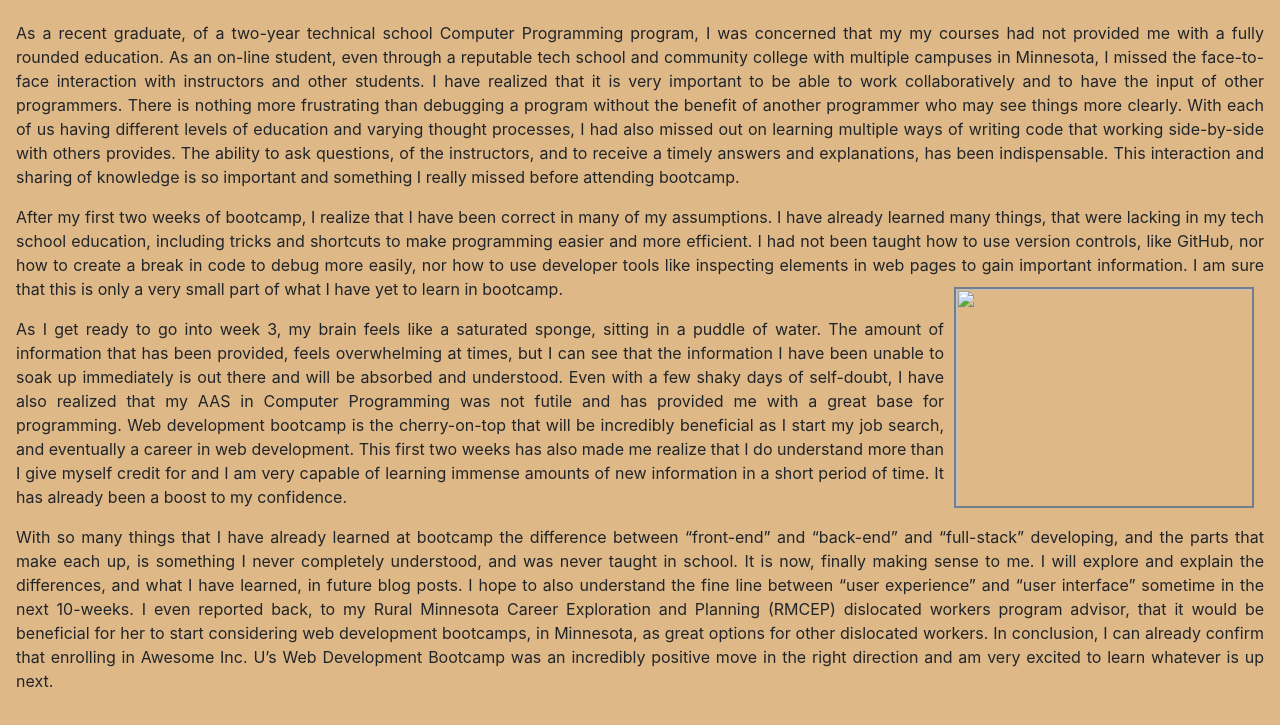
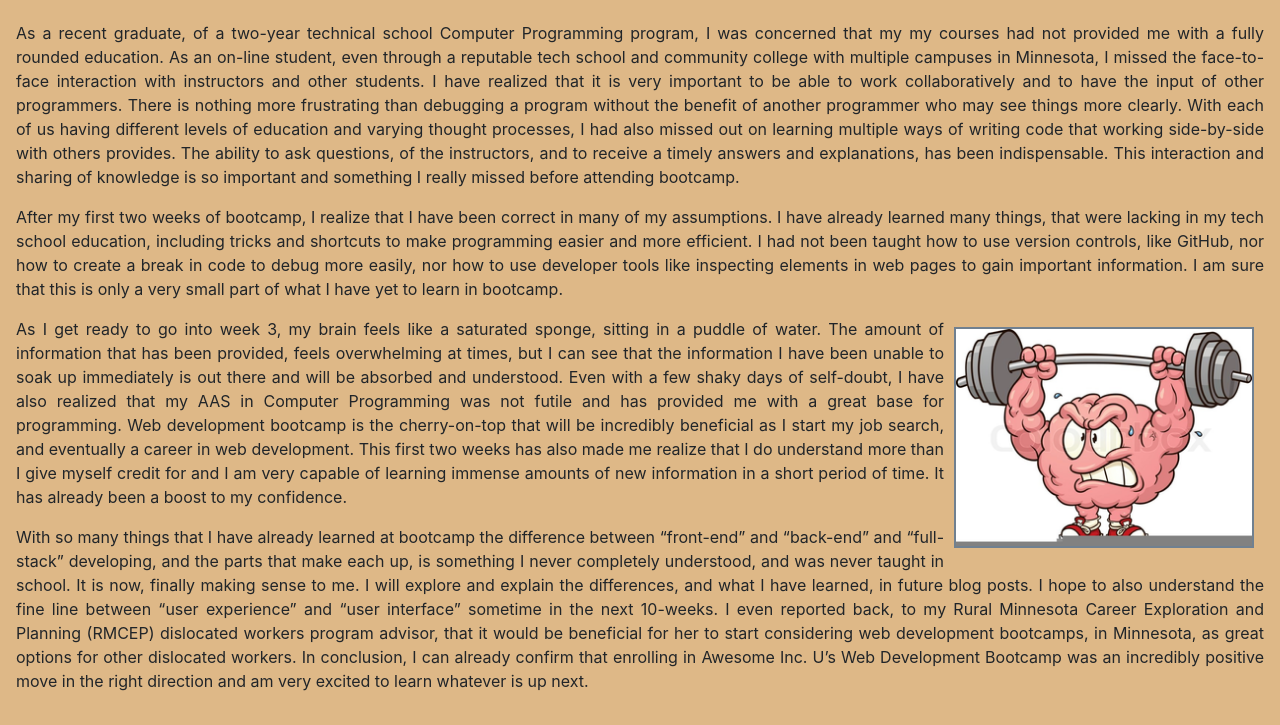
Before and after one commit to demoncowgirl/blog, a plain HTML site: page blog/blogpost1.html in a window 1280 px wide. Shown: the part 121-846 px from the top of the page. Drawn offline with nearby package versions, Linux system fonts and the light colour scheme.

Commit message:
correct src code for image

```diff
--- a/blog/blogpost1.html
+++ b/blog/blogpost1.html
@@ -41,8 +41,6 @@
 		}
 
 		img{
-			height: 221px;
-			width: 300px;
 			float: right;
 			margin: 10px;
 			border-width: 2px;
@@ -60,7 +58,7 @@
 	</div>
 <div class = "main p-3 m-15">
 	<p>As a recent graduate, of a two-year technical school Computer Programming program, I was concerned that my my courses had not provided me with a fully rounded education. As an on-line student, even through a reputable tech school and community college with multiple campuses in Minnesota, I missed the face-to-face interaction with instructors and other students. I have realized that it is very important to be able to work collaboratively and to have the input of other programmers. There is nothing more frustrating than debugging a program without the benefit of another programmer who may see things more clearly. With each of us having different levels of education and varying thought processes, I had also missed out on learning multiple ways of writing code that working side-by-side with others provides. The ability to ask questions, of the instructors, and to receive a timely answers and explanations, has been indispensable. This interaction and sharing of knowledge is so important and something I really missed before attending bootcamp.</p>
-	<p>After my first two weeks of bootcamp, I realize that I have been correct in many of my assumptions. I have already learned many things, that were lacking in my tech school education, including tricks and shortcuts to make programming easier and more efficient. I had not been taught how to use version controls, like GitHub, nor how to create a break in code to debug more easily, nor how to use developer tools like inspecting elements in web pages to gain important information. I am sure that this is only a very small part of what I have yet to learn in bootcamp.<img src="images/brain.png;"</img></p>
+	<p>After my first two weeks of bootcamp, I realize that I have been correct in many of my assumptions. I have already learned many things, that were lacking in my tech school education, including tricks and shortcuts to make programming easier and more efficient. I had not been taught how to use version controls, like GitHub, nor how to create a break in code to debug more easily, nor how to use developer tools like inspecting elements in web pages to gain important information. I am sure that this is only a very small part of what I have yet to learn in bootcamp.</p><img src="../images/brain.png" alt="brain lifting weights" width="300px" height="221px">
 	<p>	As I get ready to go into week 3, my brain feels like a saturated sponge, sitting in a puddle of water. The amount of information that has been provided, feels overwhelming at times, but I can see that the information I have been unable to soak up immediately is out there and will be absorbed and understood. Even with a few shaky days of self-doubt, I have also realized that my AAS in Computer Programming was not futile and has provided me with a great base for programming. Web development bootcamp is the cherry-on-top that will be incredibly beneficial as I start my job search, and eventually a career in web development. This first two weeks has also made me realize that I do understand more than I give myself credit for and I am very capable of learning immense amounts of new information in a short period of time. It has already been a boost to my confidence.</p>
 	<p>With so many things that I have already learned at bootcamp the difference between “front-end” and “back-end” and “full-stack” developing, and the parts that make each up, is something I never completely understood, and was never taught in school. It is now, finally making sense to me. I will explore and explain the differences, and what I have learned, in future blog posts. I hope to also understand the fine line between “user experience” and “user interface” sometime in the next 10-weeks. I even reported back, to my Rural Minnesota Career Exploration and Planning (RMCEP) dislocated workers program advisor, that it would be beneficial for her to start considering web development bootcamps, in Minnesota, as great options for other dislocated workers. In conclusion, I can already confirm that enrolling in Awesome Inc. U’s Web Development Bootcamp was an incredibly positive move in the right direction and am very excited to learn whatever is up next.
 	</p>
```
